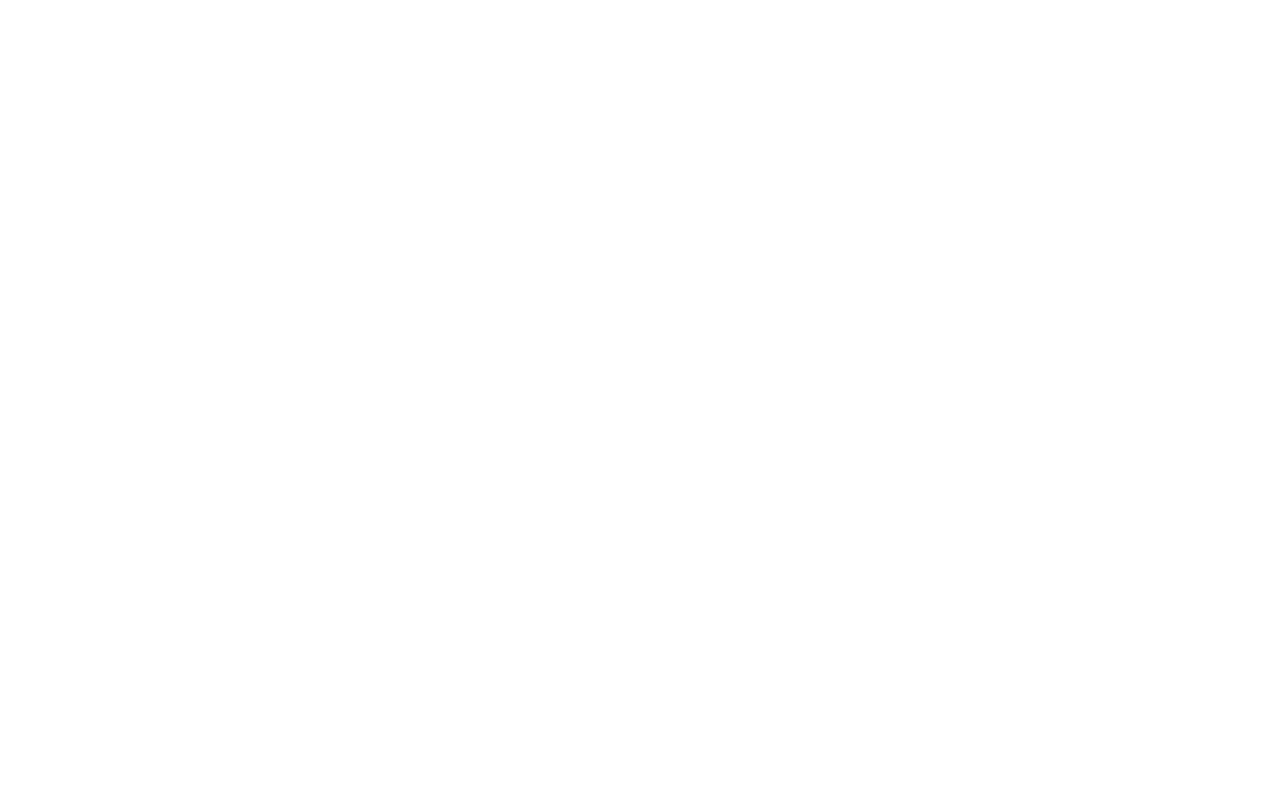
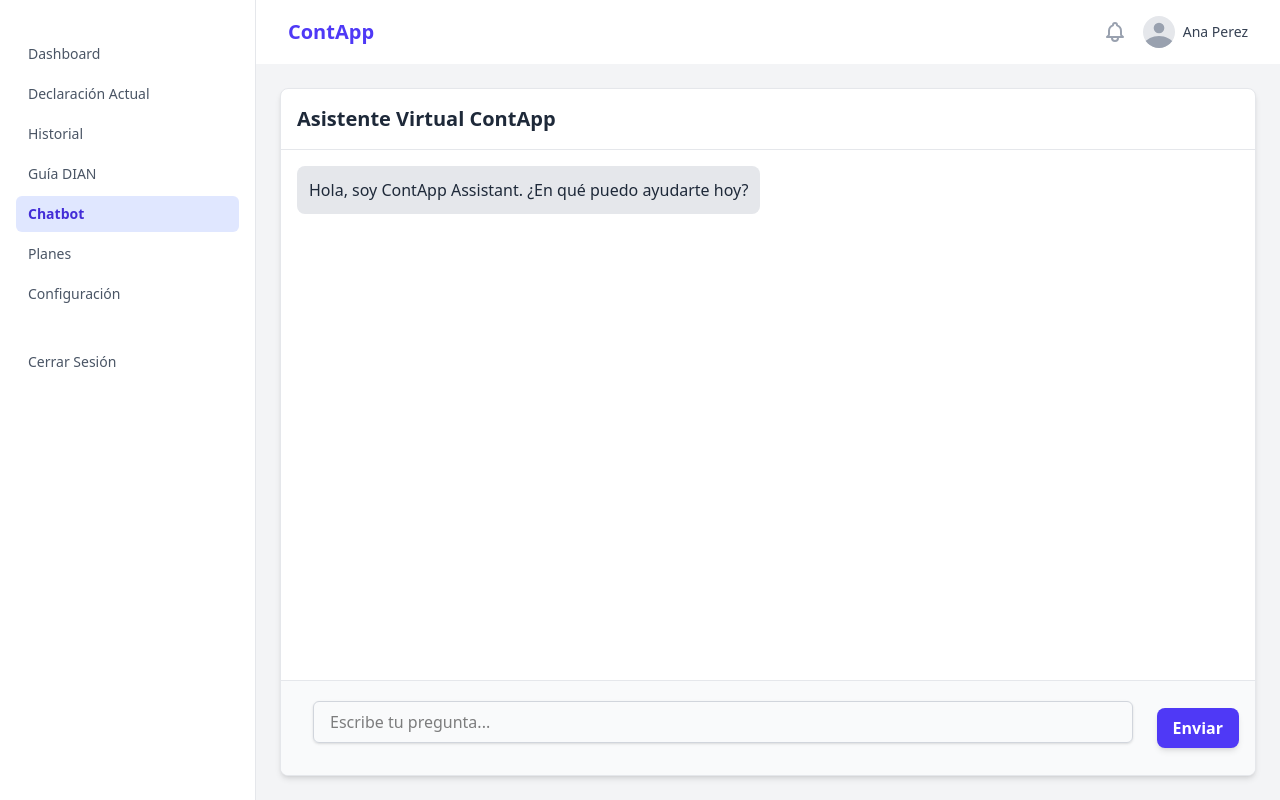
Before and after one commit to Jorge0929/DeclaraFacil, a React (Vite) app: page /support in a window 1280 px wide. Before the commit this address had no page. Built offline with nearby package versions, Linux system fonts and the light colour scheme.

Commit message:
Crear pagina chat

```diff
--- a/src/main.jsx
+++ b/src/main.jsx
@@ -13,7 +13,8 @@
 import Dashboard from './pages/dashboard/index.jsx'
 import MainLayout from './layouts/Mainlayout.jsx';
 import AuthLayout from './layouts/Authlayout.jsx';
-import DianGuide from './pages/dian/DianGuide.jsx'
+import DianGuide from './pages/dian/DianGuide.jsx';
+import ChatPage from './pages/support/ChatPage.jsx';
 createRoot(document.getElementById('root')).render(
   <StrictMode>
      <BrowserRouter>
@@ -30,6 +31,7 @@
           <Route path="/dashboard" element={<Dashboard />} />
           <Route path="/dian-guide" element={<DianGuide />} />
           <Route path="/history" element={<History />} />
+          <Route path="/support" element={<ChatPage />} />
         </Route>
 
       </Routes>
--- a/src/pages/dashboard/index.jsx
+++ b/src/pages/dashboard/index.jsx
@@ -1,22 +1,19 @@
-// src/pages/dashboard/Dashboard.jsx
-import React, { useState, useEffect } from 'react';
+import React, { useState } from 'react';
 import { Link, useNavigate } from 'react-router-dom';
-// --- Importar Componentes Reutilizables ---
 import Button from '../../components/ui/Button';
-import Card from '../../components/ui/Card'; // Importa el nuevo Card
-// --- Fin Importaciones ---
-
+import Card from '../../components/ui/Card';
 
 function Dashboard() {
   const navigate = useNavigate();
-  // ... (estados simulados como antes) ...
+
+  // --- Estados Simulados (como antes) ---
   const [userName, setUserName] = useState('Ana');
   const [declarationStatus, setDeclarationStatus] = useState('En preparación (Paso 2 de 5)');
   const [taxYear, setTaxYear] = useState(new Date().getFullYear() - 1);
   const [dueDate, setDueDate] = useState('30/09/2025');
 
+
   const handleContinueDeclaration = () => navigate('/declaration');
-  const handleOpenChat = () => alert('Abrir Chatbot (lógica pendiente)');
 
   return (
     <div>
@@ -24,37 +21,29 @@
         Hola {userName}
       </h1>
 
-      {/* Contenedor para las tarjetas */}
       <div className="grid grid-cols-1 md:grid-cols-3 gap-6">
 
-        {/* Tarjeta Principal: Estado Declaración (Usando Card) */}
-        {/* Pasa la clase 'md:col-span-2' al Card para que ocupe más espacio */}
+        {/* Tarjeta Estado Declaración */}
         <Card title={`Estado Declaración ${taxYear}`} className="md:col-span-2">
-          <p className="text-gray-600 mb-1">
-            <span className="font-medium">Estado:</span> {declarationStatus}
-          </p>
-          <p className="text-gray-600 mb-4">
-            <span className="font-medium">Fecha Límite:</span> {dueDate}
-          </p>
-          {/* Usa el componente Button */}
+          {/* ... contenido ... */}
           <Button onClick={handleContinueDeclaration} className="w-full sm:w-auto">
             Continuar Preparación
           </Button>
         </Card>
 
-        {/* Tarjeta Acceso Rápido: Guía DIAN (Usando Card) */}
+        {/* Tarjeta Guía DIAN */}
         <Card title="Guía: Consultar Datos DIAN" className="flex flex-col justify-between">
-           <Button onClick={() => navigate('/dian-guide')} className="w-full" variant="success">Consultar Guía</Button>
+          <Link to="/dian-guide">
+            <Button className="w-full" variant="secondary">Consultar Guía</Button>
+          </Link>
         </Card>
 
-        {/* Tarjeta Acceso Rápido: Asistente Virtual (Usando Card) */}
-        <Card title="Asistente Virtual" className="flex flex-col justify-between"> {/* Añadido flex */}
-            {/* Usa el componente Button */}
-           <Button onClick={handleOpenChat} className="w-full" variant="success"> {/* Asumiendo una variante 'success' o usa 'secondary' */}
+        {/* Tarjeta Asistente Virtual */}
+        <Card title="Asistente Virtual" className="flex flex-col justify-between">
+           <Button onClick={() => navigate('/support')} className="w-full" variant="success">
              Abrir Chat
            </Button>
         </Card>
-
       </div>
     </div>
   );
--- /dev/null
+++ b/src/pages/support/ChatPage.jsx
@@ -0,0 +1,74 @@
+import React, { useState, useEffect, useRef } from 'react';
+import InputField from '../../components/ui/InputField';
+import Button from '../../components/ui/Button';
+
+function ChatPage() {
+  //Lógica de Estado y Manejadores
+  const [messages, setMessages] = useState([
+    { id: 1, text: 'Hola, soy ContApp Assistant. ¿En qué puedo ayudarte hoy?', sender: 'bot' },
+  ]);
+  const [newMessage, setNewMessage] = useState('');
+  const messagesEndRef = useRef(null);
+
+  const scrollToBottom = () => {
+    messagesEndRef.current?.scrollIntoView({ behavior: "smooth" });
+  };
+
+  useEffect(() => {
+    scrollToBottom();
+  }, [messages]);
+
+  const handleSendMessage = (e) => {
+    e.preventDefault();
+    const trimmedMessage = newMessage.trim();
+    if (!trimmedMessage) return;
+    const userMessage = { id: Date.now(), text: trimmedMessage, sender: 'user' };
+    // Simulación respuesta bot
+    const botResponse = { id: Date.now() + 1, text: `Recibí: "${trimmedMessage}". Procesando...`, sender: 'bot' };
+    setMessages(prev => [...prev, userMessage, botResponse]);
+    setNewMessage('');
+  };
+  //
+
+
+  return (
+    // Contenedor principal que ocupa el espacio dentro de MainLayout
+    <div className="h-full flex flex-col bg-white rounded-lg shadow-md border border-gray-200 overflow-hidden">
+
+       <div className="p-4 border-b border-gray-200">
+         <h1 className="text-xl font-semibold text-gray-800">Asistente Virtual ContApp</h1>
+       </div>
+
+      <div className="flex-grow p-4 overflow-y-auto space-y-3">
+        {messages.map((message) => (
+          <div key={message.id} className={`flex ${message.sender === 'user' ? 'justify-end' : 'justify-start'}`}>
+            <div
+              className={`max-w-[75%] p-3 rounded-lg ${
+                message.sender === 'user'
+                  ? 'bg-indigo-500 text-white'
+                  : 'bg-gray-200 text-gray-800'
+              }`}
+            >
+              {message.text}
+            </div>
+          </div>
+        ))}
+        <div ref={messagesEndRef} />
+      </div>
+
+      <div className="p-4 border-t border-gray-200 bg-gray-50"> {/* Fondo ligeramente diferente */}
+        <form onSubmit={handleSendMessage} className="flex items-center space-x-2">
+          {/* Podrías usar InputField si lo adaptas o un input normal */}
+            <InputField value={newMessage} onChange={(e) => setNewMessage(e.target.value)}
+                placeholder="Escribe tu pregunta..." autoComplete="off" className="flex-grow px-4"
+                />
+          <Button type="submit" variant="primary">
+            Enviar
+          </Button>
+        </form>
+      </div>
+    </div>
+  );
+}
+
+export default ChatPage;
```
